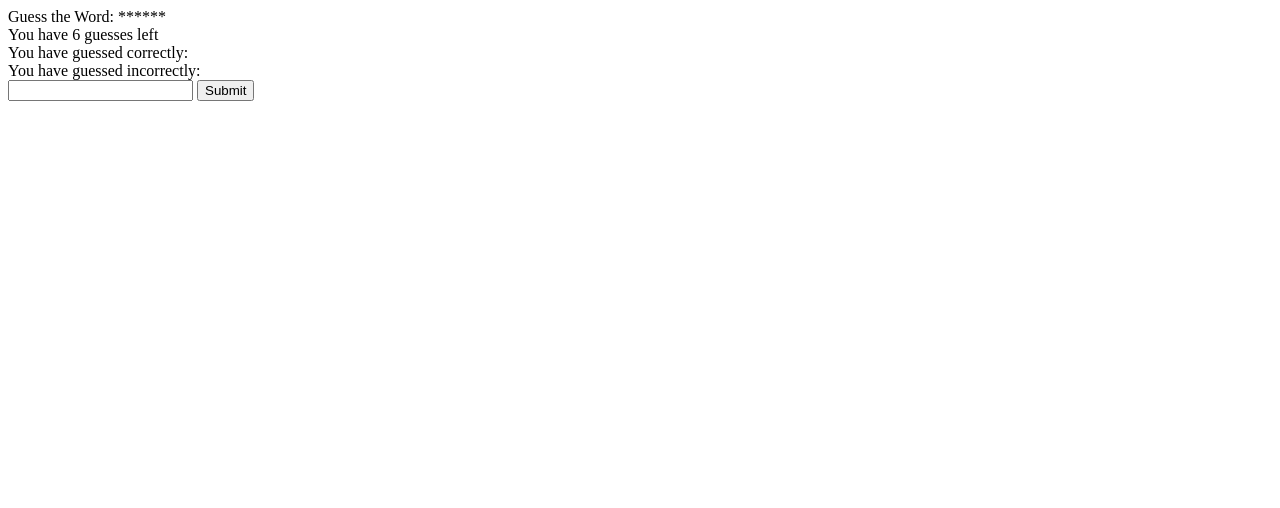
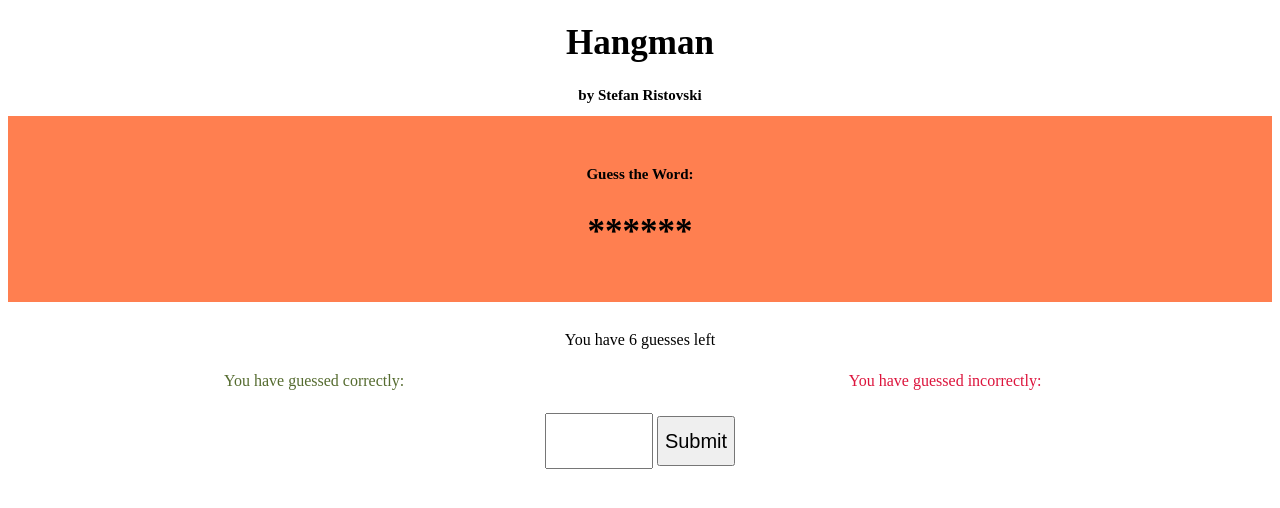
Before and after one commit to thestefanristovski/angularjs-hangman, a plain HTML site: page app/index.html in a window 1280 px wide. Drawn offline with nearby package versions, Linux system fonts and the light colour scheme.

Commit message:
bug fix and basic css

```diff
--- a/app/app.css
+++ b/app/app.css
@@ -1,25 +1,50 @@
 /* app css stylesheet */
 
-.menu {
-  list-style: none;
-  border-bottom: 0.1em solid black;
-  margin-bottom: 2em;
-  padding: 0 0 0.5em;
+.title h1 {
+  text-align: center;
+  font-size: 35px;
 }
 
-.menu:before {
-  content: "[";
+
+.title h2 {
+  text-align: center;
+  font-size: 15px;
 }
 
-.menu:after {
-  content: "]";
+.word {
+  background-color: coral;
 }
 
-.menu > li {
-  display: inline;
+.word h2 {
+  text-align: center;
+  font-size: 35px;
+  padding-bottom: 50px;
 }
 
-.menu > li + li:before {
-  content: "|";
-  padding-right: 0.3em;
+.word h1 {
+  padding-top: 50px;
+  text-align: center;
+  font-size: 15px;
 }
+
+.guesses {
+  padding-top: 20px;
+  padding-bottom: 20px;
+}
+
+table {
+  width: 100%;
+}
+
+input {
+  height: 50px;
+  font-size: 45px;
+  width: 100px;
+  vertical-align: middle;
+}
+
+button {
+  height: 50px;
+  font-size: 20px;
+  vertical-align: middle;
+}
--- a/app/app.js
+++ b/app/app.js
@@ -58,7 +58,7 @@ app.controller("GameController", ['$scope', '$timeout', function ($scope, $timeo
     }
 
     var found = false;
-    for (var i; i<selectedWord.length; i++) {
+    for (var i =0; i<selectedWord.length; i++) {
       if(selectedWord[i].toUpperCase() == $scope.input.letter.toUpperCase())
       {
         found = true;
--- a/app/index.html
+++ b/app/index.html
@@ -7,16 +7,28 @@
   <meta name="viewport" content="width=device-width, initial-scale=1">
   <script src="https://ajax.googleapis.com/ajax/libs/angularjs/1.6.1/angular.min.js"></script>
   <script src="app.js"></script>
+  <link rel="stylesheet" type="text/css" href="app.css">
 </head>
 <body ng-app="HangmanApp" ng-controller="GameController">
 <div>
-  <div>Guess the Word: {{displayWord}}</div>
-  <div>You have {{guesses}} guesses left</div>
-  <div>You have guessed correctly: <span ng-repeat="letter in correctGuesses">{{letter}}</span></div>
-  <div>You have guessed incorrectly: <span ng-repeat="letter in incorrectGuesses">{{letter}}</span></div>
+  <div class="title">
+    <h1>Hangman</h1>
+    <h2>by Stefan Ristovski</h2>
+  </div>
+  <div class="word">
+    <h1>Guess the Word:</h1>
+    <h2>{{displayWord}}</h2>
+  </div>
+  <div style="text-align: center">You have {{guesses}} guesses left</div>
+  <div class="guesses">
+    <table>
+      <td style="color: darkolivegreen"><div style="text-align: center">You have guessed correctly: <span ng-repeat="letter in correctGuesses">{{letter}}</span></div></td>
+      <td style="color: crimson"><div style="text-align: center">You have guessed incorrectly: <span ng-repeat="letter in incorrectGuesses">{{letter}}</span></div></td>
+    </table>
+  </div>
 
   <div>
-    <div>
+    <div style="vertical-align: middle; text-align: center; line-height: 50px;">
       <input type="text" name="guess" ng-model="input.letter">
       <button ng-click="letterChosen()">Submit</button>
     </div>
```
